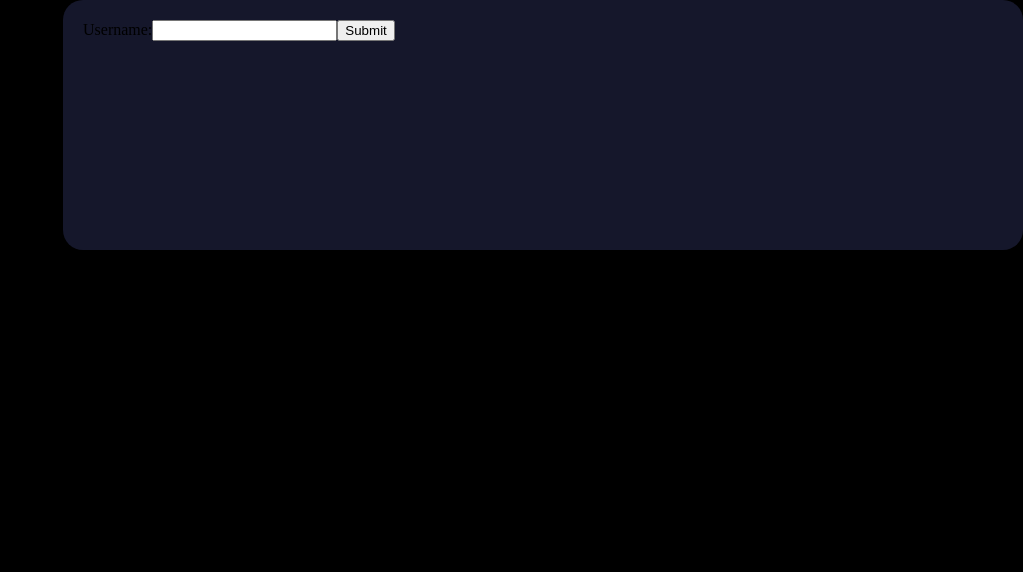
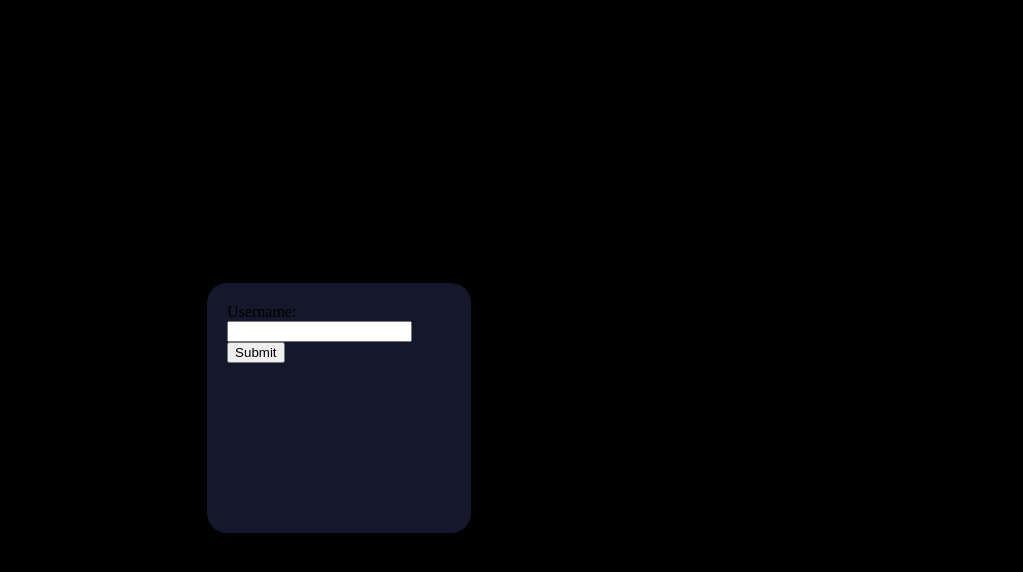
Before and after one commit to imSamiul/React---The-Complete-Guide-incl-Hooks-React-Router-Redux-, a React (Create React App) app: page / in a window 1280 px wide. Shown: the top 572 px of the page, without its empty margins (257-1280 px from the left). Built offline with nearby package versions, Linux system fonts and the light colour scheme.

Commit message:
Change CSS file

```diff
--- a/src/Components/UserInfoInput/UserInput.css
+++ b/src/Components/UserInfoInput/UserInput.css
@@ -5,7 +5,4 @@
   height: 250px;
   padding: 20px;
   width: 75%;
-  position: absolute;
-  top: 0;
-  right: 0;
 }
```
